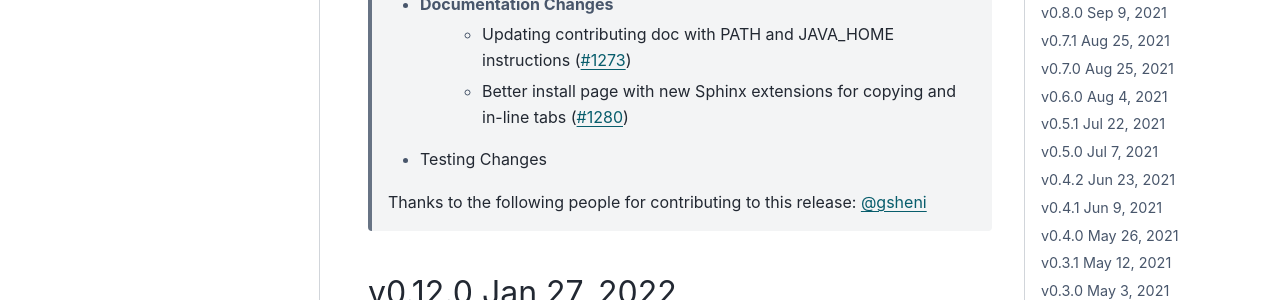
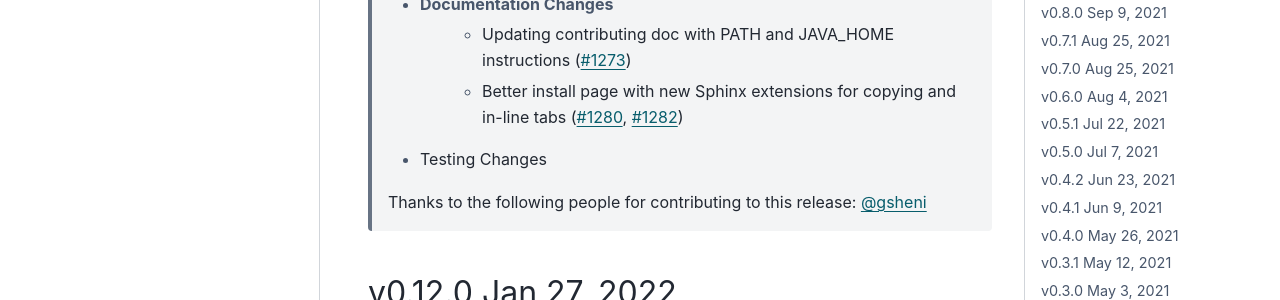
Before and after one commit to alteryx/woodwork, a Sphinx documentation site: the page built from docs/source/release_notes.rst, in a window 1280 px wide and 900 px high. Shown: the part 406-706 px from the top of the window. Built offline with Sphinx 7.4.7 and the PyData theme 0.15.4, drawn with Linux system fonts in a browser that asks for light colours; comment, search, counter and statistics services are not loaded.

Commit message:
Update release_notes.rst

```diff
--- a/docs/source/release_notes.rst
+++ b/docs/source/release_notes.rst
@@ -10,7 +10,7 @@ Future Release
     * Changes
     * Documentation Changes
         * Updating contributing doc with PATH and JAVA_HOME instructions (:pr:`1273`)
-        * Better install page with new Sphinx extensions for copying and in-line tabs (:pr:`1280`)
+        * Better install page with new Sphinx extensions for copying and in-line tabs (:pr:`1280`, :pr:`1282`)
     * Testing Changes
 
     Thanks to the following people for contributing to this release:
```
